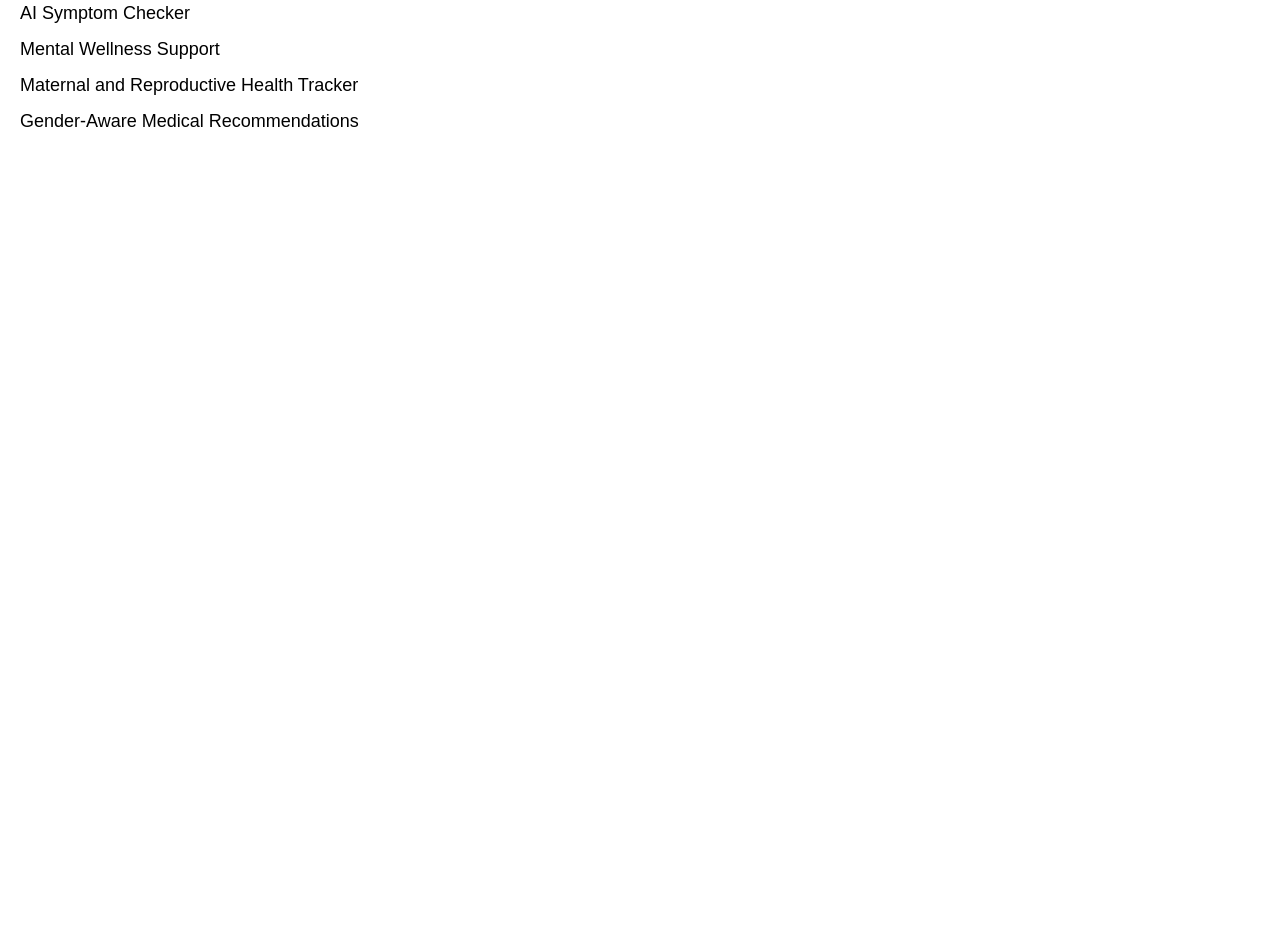
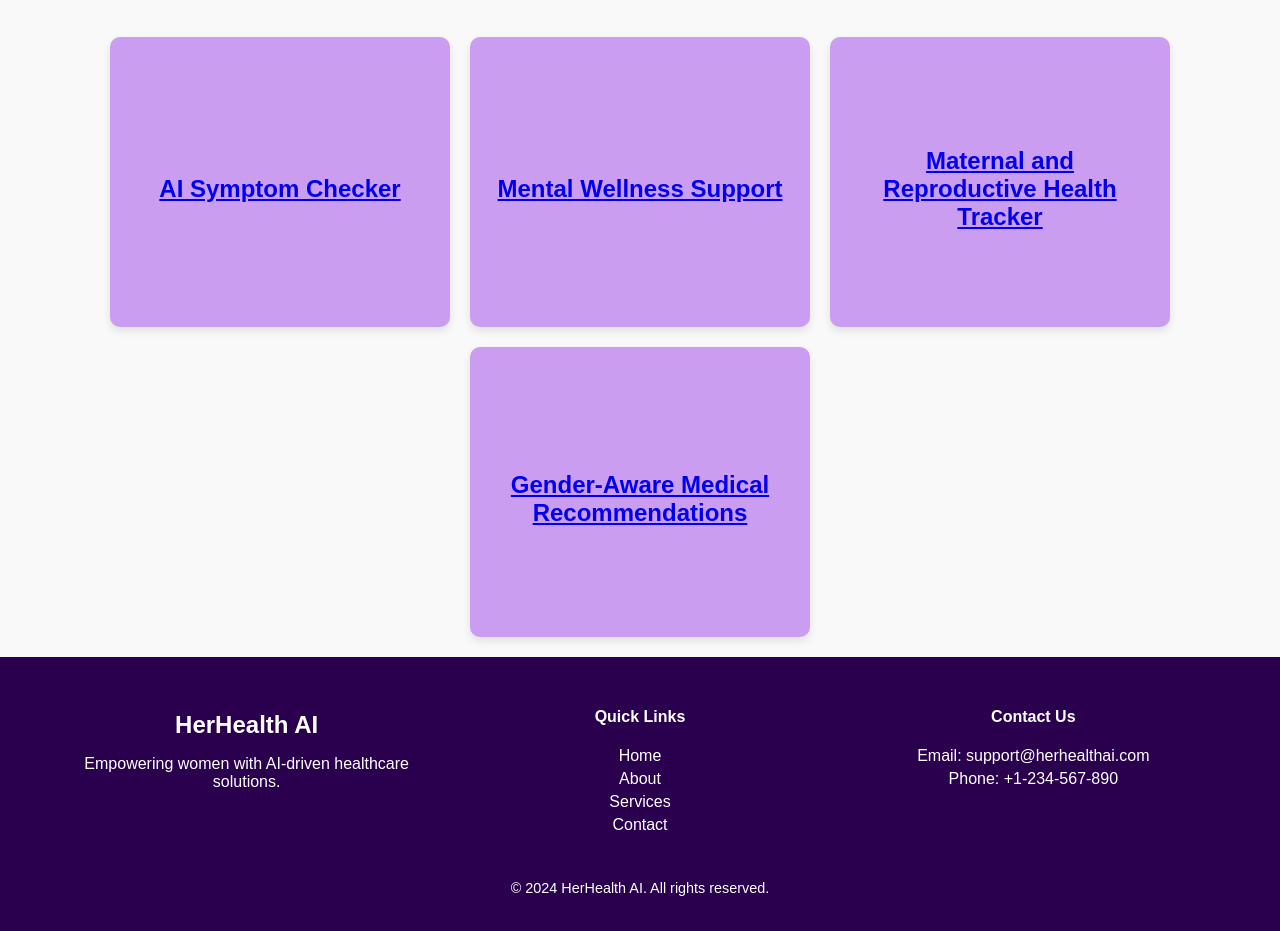
Before and after one commit to nikkiii2807/HerNurture_NAA, a React (Create React App) app: page /services in a window 1280 px wide. Shown: the part 175-1106 px from the top of the page. Before the commit the page ends 800 px from the top, so only its background shows below. Built offline with nearby package versions, Linux system fonts and the light colour scheme.

Commit message:
footer and services basic

```diff
--- a/src/App.js
+++ b/src/App.js
@@ -1,11 +1,15 @@
 import React from "react";
-import { BrowserRouter as Router, Route, Routes, Link } from "react-router-dom";
-import "./App.css";
+import { BrowserRouter as Router, Route, Routes } from "react-router-dom";
+import { Link } from "react-router-dom";
+
 import Home from "./components/Home";
 import About from "./components/About";
 import Services from "./components/Services";
+import ServiceDetail from "./components/ServiceDetail"; // Import ServiceDetail component
+import Contact from "./components/Contact";
+import Footer from "./components/Footer";
 import logo from './assets/logo.jpg';
-import Contact from "./components/Contact";
+import "./App.css";
 
 function App() {
   return (
@@ -29,8 +33,10 @@ function App() {
           <Route path="/" element={<Home />} />
           <Route path="/about" element={<About />} />
           <Route path="/services" element={<Services />} />
+          <Route path="/service/:id" element={<ServiceDetail />} /> {/* Dynamic route for each service */}
           <Route path="/contact" element={<Contact />} />
         </Routes>
+        <Footer />
       </div>
     </Router>
   );
--- a/src/components/About.css
+++ b/src/components/About.css
@@ -21,13 +21,13 @@
 
   .text-content h2 {
     font-size: 36px;
-    color: #2c3e50;
+    color: #ec43d0;
     margin-bottom: 20px;
   }
 
   .text-content p {
     font-size: 18px;
-    color: #7f8c8d;
+    color: #5e0556;
     line-height: 1.6;
     margin-bottom: 15px;
   }
--- /dev/null
+++ b/src/components/Footer.css
@@ -0,0 +1,53 @@
+.footer {
+    background-color: #2A004E; /* Dark pink color */
+    color: white;
+    padding: 20px 0;
+    text-align: center;
+  }
+
+  .footer-content {
+    display: flex;
+    justify-content: space-between;
+    align-items: flex-start;
+    padding: 0 50px;
+    flex-wrap: wrap;
+  }
+
+  .footer-left,
+  .footer-center,
+  .footer-right {
+    flex: 1;
+    margin: 10px;
+  }
+
+  .footer-left h3 {
+    font-size: 1.5em;
+    margin-bottom: 10px;
+  }
+
+  .footer-center ul {
+    list-style: none;
+    padding: 0;
+  }
+
+  .footer-center ul li {
+    margin: 5px 0;
+  }
+
+  .footer-center ul li a {
+    color: white;
+    text-decoration: none;
+  }
+
+  .footer-center ul li a:hover {
+    text-decoration: underline;
+  }
+
+  .footer-right p {
+    margin: 5px 0;
+  }
+
+  .footer-bottom {
+    margin-top: 20px;
+    font-size: 0.9em;
+  }
--- /dev/null
+++ b/src/components/Footer.js
@@ -0,0 +1,34 @@
+import React from "react";
+import "./Footer.css";
+
+function Footer() {
+  return (
+    <footer className="footer">
+      <div className="footer-content">
+        <div className="footer-left">
+          <h3>HerHealth AI</h3>
+          <p>Empowering women with AI-driven healthcare solutions.</p>
+        </div>
+        <div className="footer-center">
+          <h4>Quick Links</h4>
+          <ul>
+            <li><a href="#Home">Home</a></li>
+            <li><a href="#About">About</a></li>
+            <li><a href="#Services">Services</a></li>
+            <li><a href="#Contact">Contact</a></li>
+          </ul>
+        </div>
+        <div className="footer-right">
+          <h4>Contact Us</h4>
+          <p>Email: support@herhealthai.com</p>
+          <p>Phone: +1-234-567-890</p>
+        </div>
+      </div>
+      <div className="footer-bottom">
+        <p>&copy; 2024 HerHealth AI. All rights reserved.</p>
+      </div>
+    </footer>
+  );
+}
+
+export default Footer;
--- a/src/components/Home.css
+++ b/src/components/Home.css
@@ -60,7 +60,7 @@
 }
 
 .cta-buttons button {
-  background-color: #3498db;
+  background-color: #b10b66;
   color: white;
   font-size: 16px;
   padding: 12px 24px;
@@ -71,7 +71,7 @@
 }
 
 .cta-buttons button:hover {
-  background-color: #2980b9;
+  background-color: #b929b4;
   transform: translateY(-2px);
 }
 
--- a/src/components/Home.js
+++ b/src/components/Home.js
@@ -6,6 +6,10 @@ import './Home.css';
 
 function Home() {
   return (
+   <div id="Home" className="home">
+  {/* Your Home component content */}
+
+
     <div className="home">
       <header className="header"></header>
       <div className="main-content">
@@ -17,7 +21,7 @@ function Home() {
         <img src={hero} alt="hero" className="hero" />
       </div>
       <Authentication />
-    </div>
+    </div></div>
   );
 }
 
--- /dev/null
+++ b/src/components/ServiceDetail.css
@@ -0,0 +1,34 @@
+.service-detail {
+    padding: 50px;
+    background-color: #f9f9f9;
+    font-family: 'Arial', sans-serif;
+    text-align: center;
+  }
+
+  .service-detail h2 {
+    font-size: 36px;
+    color: #2c3e50;
+    margin-bottom: 20px;
+  }
+
+  .service-detail p {
+    font-size: 18px;
+    color: #7f8c8d;
+    line-height: 1.6;
+    margin-bottom: 20px;
+  }
+
+  .service-detail button {
+    padding: 10px 20px;
+    background-color: #ff69b4;
+    color: white;
+    border: none;
+    border-radius: 5px;
+    cursor: pointer;
+    font-size: 16px;
+    transition: background-color 0.3s ease;
+  }
+
+  .service-detail button:hover {
+    background-color: #ff85c2;
+  }
--- /dev/null
+++ b/src/components/ServiceDetail.js
@@ -0,0 +1,49 @@
+import React from "react";
+import { useParams, useNavigate } from "react-router-dom";
+import "./ServiceDetail.css";
+
+function ServiceDetail() {
+  const { id } = useParams(); // Get the service ID from the URL
+  const navigate = useNavigate();
+
+  const services = [
+    {
+      id: 1,
+      title: "AI Symptom Checker",
+      description: "A tool that uses AI to analyze symptoms and provide preliminary diagnoses."
+    },
+    {
+      id: 2,
+      title: "Mental Wellness Support",
+      description: "Resources and support for maintaining mental health and well-being."
+    },
+    {
+      id: 3,
+      title: "Maternal and Reproductive Health Tracker",
+      description: "Track maternal health and monitor reproductive health milestones."
+    },
+    {
+      id: 4,
+      title: "Gender-Aware Medical Recommendations",
+      description: "Personalized medical recommendations tailored to women's health needs."
+    }
+  ];
+
+  const service = services.find((s) => s.id === parseInt(id));
+
+  return (
+    <div className="service-detail">
+      {service ? (
+        <div className="service-detail-content">
+          <h2>{service.title}</h2>
+          <p>{service.description}</p>
+          <button onClick={() => navigate("/services")}>Back to Services</button>
+        </div>
+      ) : (
+        <p>Service not found</p>
+      )}
+    </div>
+  );
+}
+
+export default ServiceDetail;
--- /dev/null
+++ b/src/components/Services.css
@@ -0,0 +1,59 @@
+.services {
+    padding: 50px;
+    font-family: 'Arial', sans-serif;
+    background-color: #f9f9f9;
+  }
+
+  .services h2 {
+    text-align: center;
+    font-size: 36px;
+    color: #2c3e50;
+    margin-bottom: 30px;
+  }
+
+  .services-container {
+    display: flex;
+    flex-wrap: wrap;
+    gap: 20px;
+    justify-content: center;
+  }
+
+  .service-box {
+    flex: 1 1 calc(25% - 20px);
+    max-width: 300px;
+    padding: 20px;
+    background-color: #CB9DF0;
+    color: #fff;
+    text-align: center;
+    border-radius: 10px;
+    box-shadow: 0 4px 8px rgba(0, 0, 0, 0.1);
+    cursor: pointer;
+    transition: transform 0.2s, background-color 0.2s;
+    text-decoration: none; /* No underline */
+    height: 250px; /* Increase the height of the service box */
+    display: flex;
+    justify-content: center;
+    align-items: center; /* Vertically and horizontally center the text */
+  }
+
+  .service-box:hover {
+    transform: scale(1.05);
+    background-color: #9e58c4
+  }
+
+  .service-box h3 {
+    font-size: 24px;
+    margin-bottom: 10px;
+     /* Make h3 text white */
+  }
+
+  .service-description {
+    margin-top: 10px;
+    font-size: 16px;
+    line-height: 1.5;
+    color: #fff;
+  }
+
+  .active {
+    background-color: #ff4081;
+  }
--- a/src/components/Services.js
+++ b/src/components/Services.js
@@ -1,15 +1,39 @@
 import React from "react";
+import { Link } from "react-router-dom";
+import "./Services.css";
 
 function Services() {
+  const services = [
+    {
+      id: 1,
+      title: "AI Symptom Checker",
+    },
+    {
+      id: 2,
+      title: "Mental Wellness Support",
+    },
+    {
+      id: 3,
+      title: "Maternal and Reproductive Health Tracker",
+    },
+    {
+      id: 4,
+      title: "Gender-Aware Medical Recommendations",
+    }
+  ];
+
   return (
     <div className="services">
       <h2>Our Services</h2>
-      <ul>
-        <li>AI Symptom Checker</li>
-        <li>Mental Wellness Support</li>
-        <li>Maternal and Reproductive Health Tracker</li>
-        <li>Gender-Aware Medical Recommendations</li>
-      </ul>
+      <div className="services-container">
+        {services.map((service) => (
+          <div key={service.id} className="service-box">
+            <Link to={`/service/${service.id}`}>
+              <h3>{service.title}</h3>
+            </Link>
+          </div>
+        ))}
+      </div>
     </div>
   );
 }
```
